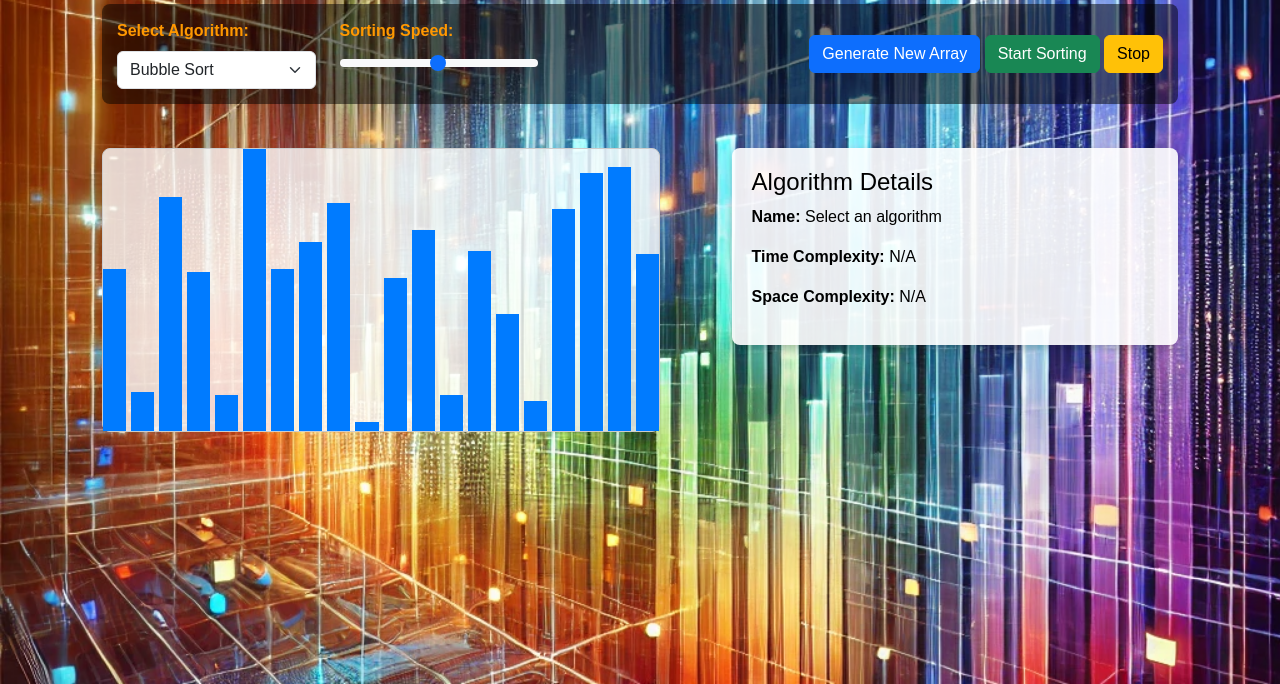
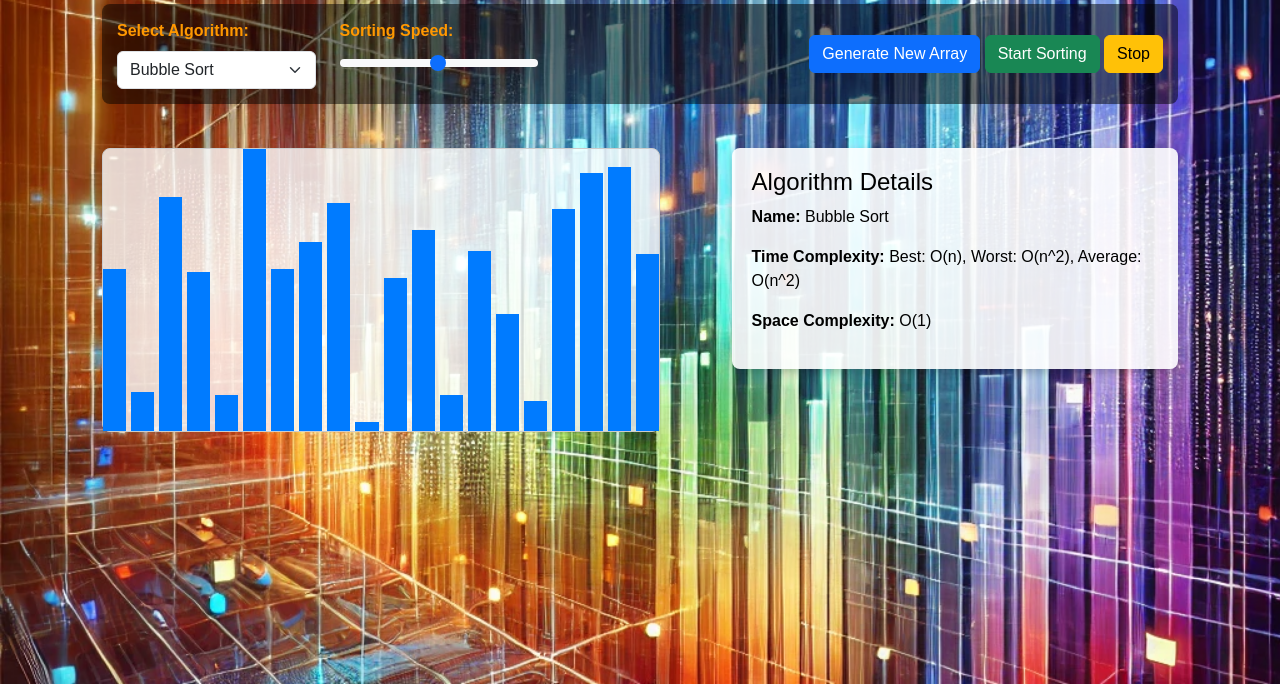
Before and after one commit to JakkamNandini/Sorting-Visualizer, a plain HTML site: page index.html in a window 1280 px wide. Shown: the part 116-800 px from the top of the page. Drawn offline with nearby package versions, Linux system fonts and the light colour scheme.

Commit message:
Update index.html

```diff
--- a/index.html
+++ b/index.html
@@ -37,9 +37,9 @@
             <div id="arrayContainer" class="d-flex justify-content-center align-items-end"></div>
             <div id="algorithmDetails">
                 <h4>Algorithm Details</h4>
-                <p><strong>Name:</strong> <span id="algoName">Select an algorithm</span></p>
-                <p><strong>Time Complexity:</strong> <span id="timeComplexity">N/A</span></p>
-                <p><strong>Space Complexity:</strong> <span id="spaceComplexity">N/A</span></p>
+                <p><strong>Name:</strong> <span id="algoName">Bubble Sort</span></p>
+                <p><strong>Time Complexity:</strong> <span id="timeComplexity">Best: O(n), Worst: O(n^2), Average: O(n^2)</span></p>
+                <p><strong>Space Complexity:</strong> <span id="spaceComplexity"> O(1)</span></p>
             </div>
         </div>
     </div>
```
